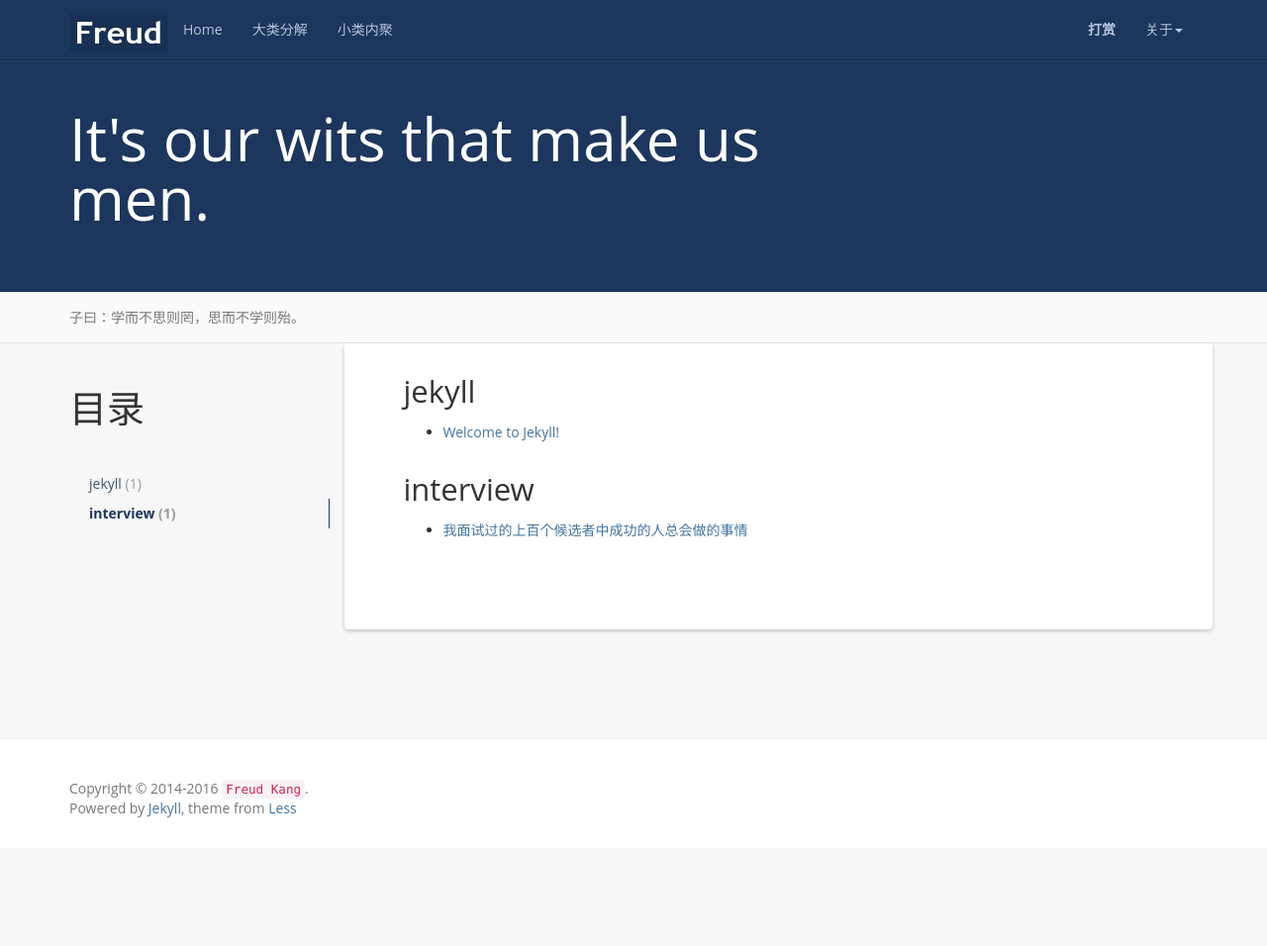
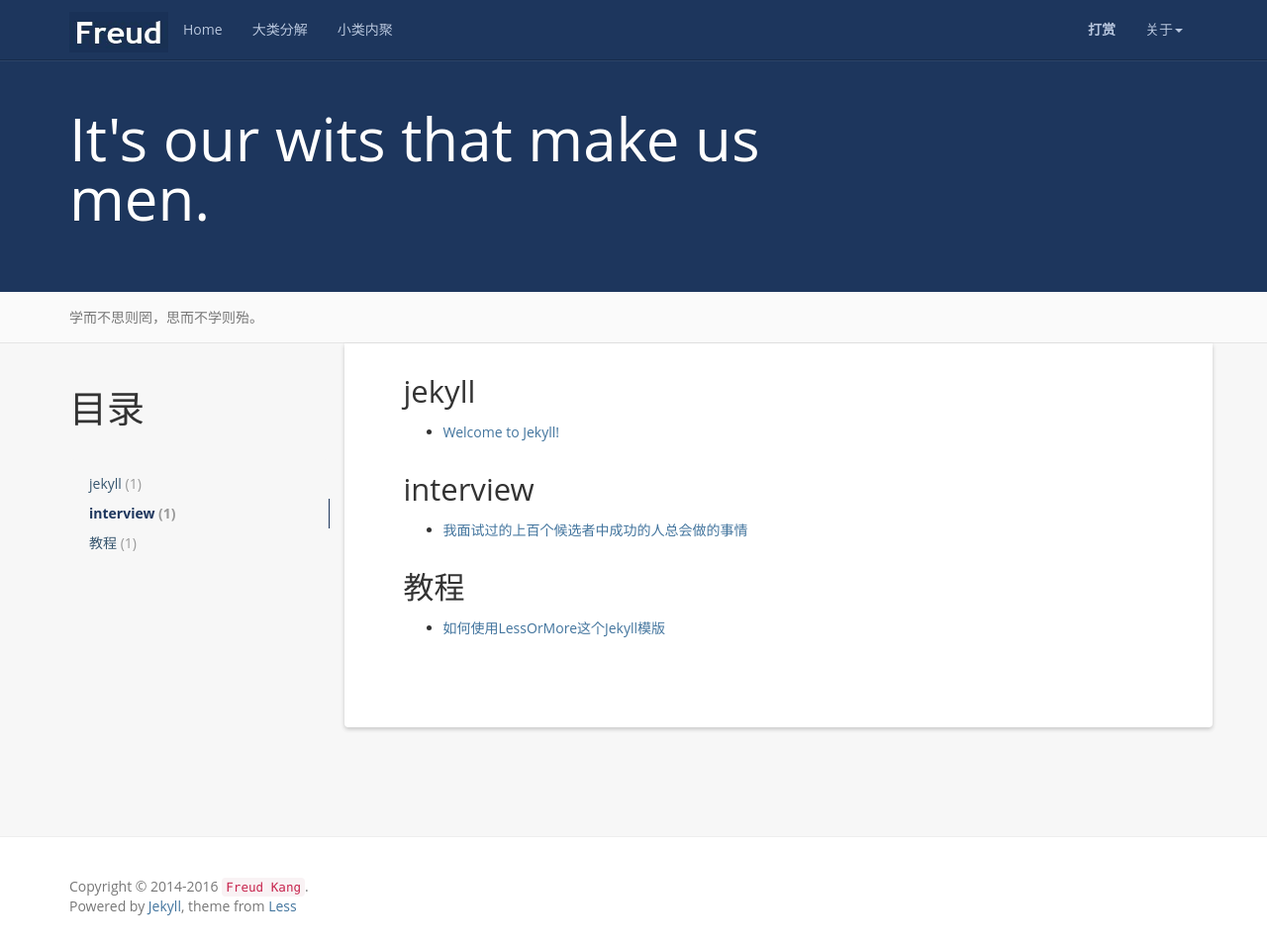
Before and after one commit to luoyan35714/LessOrMore, a Jekyll site: the page built from tag/index.html, in a window 1280 px wide and 956 px high. Shown: the whole window at 99% size. Built offline with Jekyll 4.4.1, drawn with Linux system fonts in a browser that asks for light colours; comment, search, counter and statistics services are not loaded; some of the changed lines change nothing that is shown.

Commit message:
add the usage

```diff
--- a/_config.yml
+++ b/_config.yml
@@ -7,8 +7,9 @@ resume_site: http://www.hifreud.com/Resume.io/
 github: https://github.com/luoyan35714/
 baseurl: ""
 description: Stay hungry, stay foolish. 少年辛苦终身事，莫向光阴惰寸功。
-meta_description: 康志华;个人博客;学而不思则罔;死而不学则殆;生命不止;折腾不休
+meta_description: 康志华;个人博客;学而不思则罔;思而不学则殆;生命不止;折腾不休
 motto: It's our wits that make us men.
+banner: 学而不思则罔，思而不学则殆。
 
 #permalink: /:categories/:year/:month/:day/:title/
 permalink: /:year/:month/:day/:title/
--- a/_includes/banner.html
+++ b/_includes/banner.html
@@ -4,7 +4,7 @@
   	{% if page.categories != null %}
     	<a href="/categories/#{{page.categories}}-ref">{{page.categories}}</a> -> <a href="/tag/#{{page.tag}}-ref">{{page.tag}}</a>
     {% else %}
-    	子曰：学而不思则罔，思而不学则殆。
+    	{{ site.banner }}
     {% endif %}
   </div>
 </div>
--- /dev/null
+++ b/_posts/2016-08-27-how-to-use-this-jekyll-theme.md
@@ -0,0 +1,120 @@
+---
+layout: post
+title:  如何使用LessOrMore这个Jekyll模版
+date:   2016-08-27 01:08:00 +0800
+categories: document
+tag: 教程
+---
+
+* content
+{:toc}
+
+
+致谢
+====================================
++ 感谢[Less官网]()的样式，本Jekyll框架的样式都是基于Less官网的样式直接拷贝过来的。只是重构了JS，并且加入了Jekyll语法而已。
++ 感谢[Github](https://github.com/)提供的代码维护和发布平台
++ 感谢[Jekyll](https://jekyllrb.com/)团队做出如此优秀的产品
++ 感谢[Solar](https://github.com/mattvh/solar-theme-jekyll)的原作者[Matt Harzewski](http://www.webmaster-source.com/)，在`2014.11`-`2016.09`的两年间，我的博客选用了此样式模版
+
+
+使用
+====================================
+
+下载
+------------------------------------
+
+使用git从[LessOrMore](https://github.com/luoyan35714/LessOrMore.git)主页下载项目
+
+{% highlight bash %}
+git clone https://github.com/luoyan35714/LessOrMore.git
+{% endhighlight %}
+
+配置
+------------------------------------
+
+`LessOrMore`项目需要配置的只有一个文件`_config.xml`，打开之后按照如下进行配置。
+
+{% highlight bash %}
+name: 博客名称
+email: 邮箱地址
+author: 作者名
+url: 个人网站
+resume_site: 个人简历网站
+github: github地址
+github_username: github用户名称
+FB:
+  comments :
+    provider : duoshuo
+    duoshuo:
+        short_name : 多说账户
+    disqus :
+        short_name : Disqus账户
+{% endhighlight %}
+
+如何写文章
+------------------------------------
+
+在`LessOrMore/_posts`目录下新建一个文件，可以创建文件夹并在文件夹中添加文件，方便维护。在新建文件中粘贴如下信息，并修改以下的`titile`,`date`,`categories`,`tag`的相关信息，添加`* content {:toc}`为目录相关信息，在进行正文书写前需要在目录和正文之间输入至少2行空行。然后按照正常的Markdown语法书写正文。
+
+{% highlight bash %}
+---
+layout: post
+#标题配置
+title:  标题
+#时间配置
+date:   2016-08-27 01:08:00 +0800
+#大类配置
+categories: document
+#小类配置
+tag: 教程
+---
+
+* content
+{:toc}
+
+
+我是正文。我是正文。我是正文。我是正文。我是正文。我是正文。
+{% endhighlight %}
+
+执行
+------------------------------------
+
+{% highlight bash %}
+jekyll server
+{% endhighlight %}
+
+效果
+------------------------------------
+打开浏览器并输入URL`http://localhost:4000/`,回车。
+
+
+为什么重复造轮子
+====================================
+
+很明显，我在重复造轮子。在13年接触到GIT，14年末接触到Jekyll，然后搭建了自己的博客，当时是选用了[JekyllThemes](http://jekyllthemes.org/)上的[Solar](https://github.com/mattvh/solar-theme-jekyll)主题，一直到现在。不过中间一直感觉页面风格还是偏暗，阅读不方便。并且有一些小的细节做的不是很好。在页面的跨平台浏览上有一些瑕疵。并且不区分一级标题和二级标题，导致没有重点强调。诸如此类，用了2年，用的越多，越发吃力，中间就一直在寻找新的能够让我一眼认定的主题。
+
+虽然设计好看的主题很多。但是真正适合拿来做博客的却不多。中间一直没有找到合适的主题。直到有一天看到Less官网的主题之后，豁然觉得这就是我的博客想要的样子。简单而又不平凡。所以就决定了要把博客迁移到这个主题，然后拿了两天晚上来把这个主题做出来。
+
+重复造了轮子，但是这个是迄今为止自己觉得最适合我的博客的轮子，所以是值得的！
+
+关于作者
+====================================
+
+只是个抱着开源心态，爱折腾的Java程序猿。更多个人信息和联系方式可以参照[我的简介](http://www.hifreud.com/Resume.io/)。
+
+关于打赏
+====================================
+
+如果你也像我一样在寻觅一个简洁的博客主题。不妨试下LessOrMore。
+
+当然你也可以为了我的工作打赏！以激励我做出更好的东西。
+
+支付宝
+----------------
+
+<img src="/styles/images/zhifubao.PNG" alt="支付宝二维码付款给Freud" width="310" />
+
+微信
+----------------
+![微信二维码付款给Freud](/styles/images/weixin.png)
```
